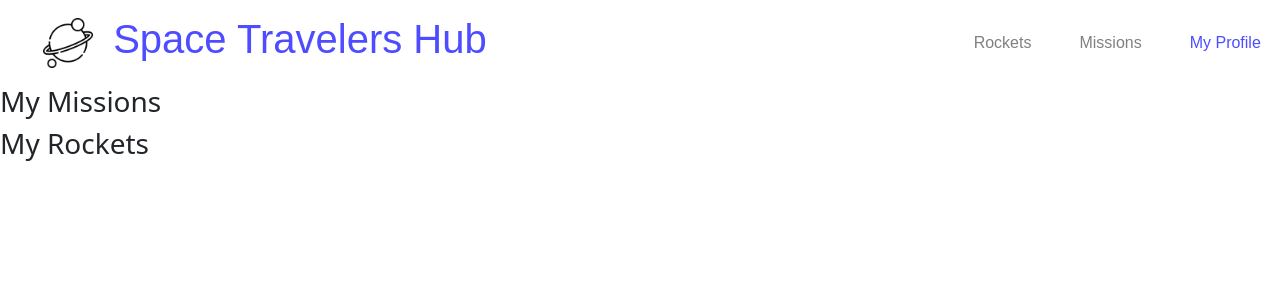
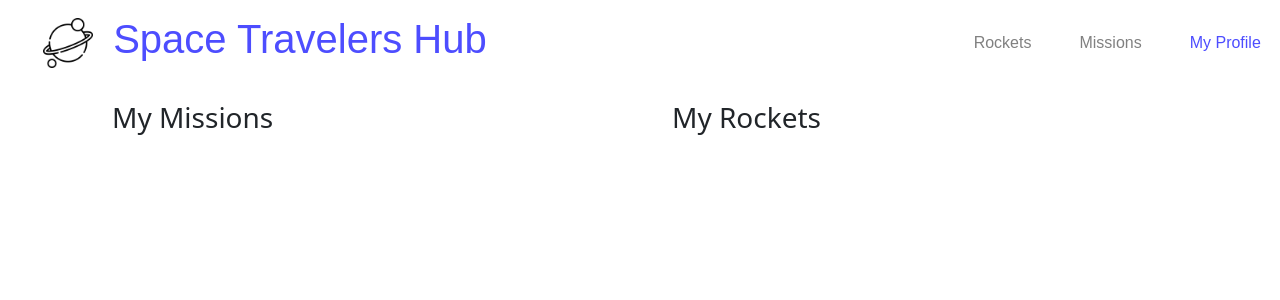
Before and after one commit to Iptysam/IptiFayob-Space-Travelers-Hub, a React (Create React App) app: page /profile in a window 1280 px wide. Shown: the top 300 px of the page. Built offline with nearby package versions, Linux system fonts and the light colour scheme; the HTML template or start-up script is replaced by a standard one.

Commit message:
Add style to profile page

```diff
--- a/src/navigationPages/profile/profile.css
+++ b/src/navigationPages/profile/profile.css
@@ -0,0 +1,19 @@
+.profile_container {
+  width: 90vw;
+  display: flex;
+  margin: 0 auto;
+  padding: 0.5rem 1rem;
+}
+
+.profile_column {
+  width: 50%;
+  padding: 0.5rem 0;
+  margin-left: 2rem;
+  text-align: start;
+}
+
+.profile_row {
+  margin-left: 2rem;
+  padding: 1rem;
+  border: 1px solid lightgray;
+}
```
